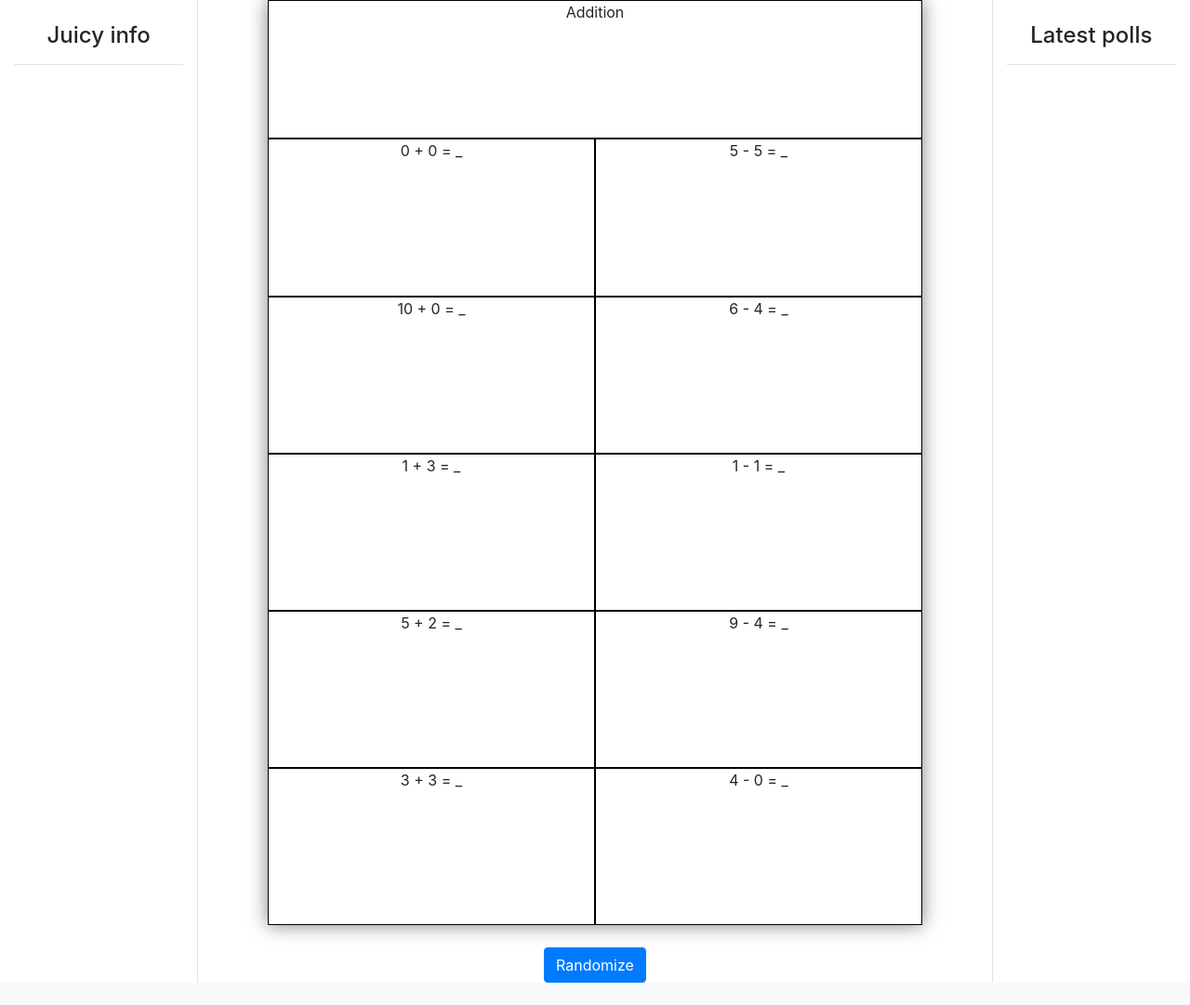
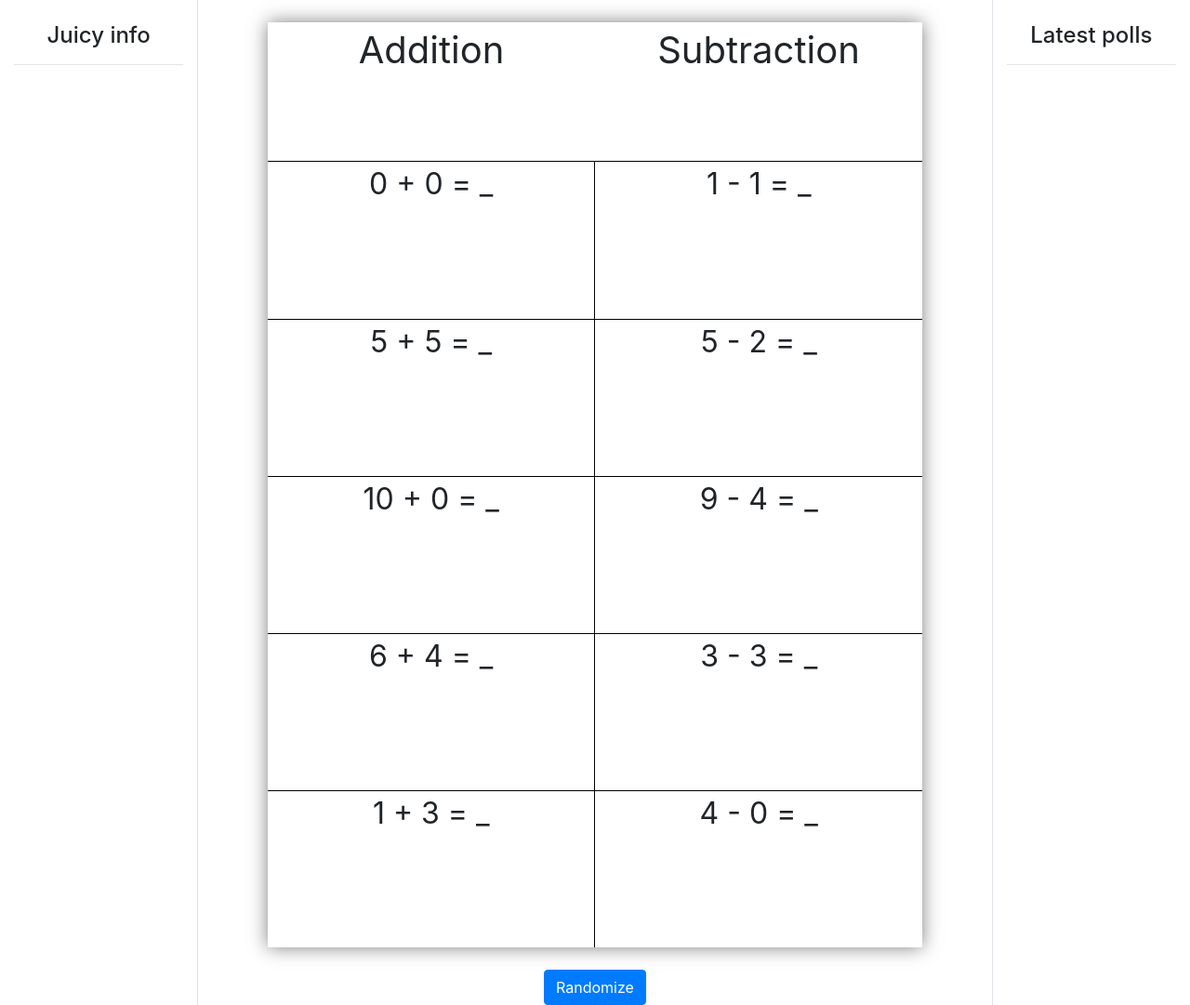
Before and after one commit to timbearcity/randall, a Django app: page /randomizers/worksheets/ in a window 1280 px wide. Shown: the part 66-1147 px from the top of the page at 93% size. Before the commit the page ends 1123 px from the top, so only its background shows below. Run offline with Django 3.2, Linux system fonts and the light colour scheme; some libraries are stand-ins or nearby versions.

```diff
--- a/randomizers/static/randomizers/style.css
+++ b/randomizers/static/randomizers/style.css
@@ -6,7 +6,6 @@ main {
   width: 90vw;
   height: 127.26vw;
   box-shadow: 0 0 0.5cm rgba(0, 0, 0, 0.5);
-
 }
 
 @media (min-width: 992px) {
@@ -22,8 +21,30 @@ main {
 
 #pageHead {
   height: 15%;
+  font-size: 2.5em;
 }
 
-.col {
-  border: 1px solid black;
+.col-left {
+  border-right: 1px solid black;
 }
+
+.col-left, .col-right {
+  border-top: 1px solid black;
+}
+
+.col-body {
+  font-size: xx-large;
+}
+
+@media print {
+  body * {
+    visibility: hidden;
+  }
+  #sheet, #sheet * {
+    visibility: visible;
+  }
+}
+
+@page {
+  margin: 0;
+}
--- a/randomizers/templates/randomizers/worksheet.html
+++ b/randomizers/templates/randomizers/worksheet.html
@@ -2,29 +2,30 @@
 {% load static %}
 {% block link %}<link rel="stylesheet" href="{% static 'randomizers/style.css' %}">{% endblock %}
 {% block content %}
-<div class="container" id="sheet">
+<div class="container mt-4" id="sheet">
   <div class="row" id="pageHead">
     <div class="col">Addition</div>
+    <div class="col">Subtraction</div>
   </div>
   <div class="row">
-    <div class="col col-body"></div>
-    <div class="col col-body"></div>
+    <div class="col col-body col-left"></div>
+    <div class="col col-body col-right"></div>
   </div>
   <div class="row">
-    <div class="col col-body"></div>
-    <div class="col col-body"></div>
+    <div class="col col-body col-left"></div>
+    <div class="col col-body col-right"></div>
   </div>
   <div class="row">
-    <div class="col col-body"></div>
-    <div class="col col-body"></div>
+    <div class="col col-body col-left"></div>
+    <div class="col col-body col-right"></div>
   </div>
   <div class="row">
-    <div class="col col-body"></div>
-    <div class="col col-body"></div>
+    <div class="col col-body col-left"></div>
+    <div class="col col-body col-right"></div>
   </div>
   <div class="row">
-    <div class="col col-body"></div>
-    <div class="col col-body"></div>
+    <div class="col col-body col-left"></div>
+    <div class="col col-body col-right"></div>
   </div>
 </div>
 <button class="btn btn-primary mt-4" id="randomize">Randomize</button>
```
Also changed, not shown: randomizers/static/randomizers/script.js (+29 -11 lines).
